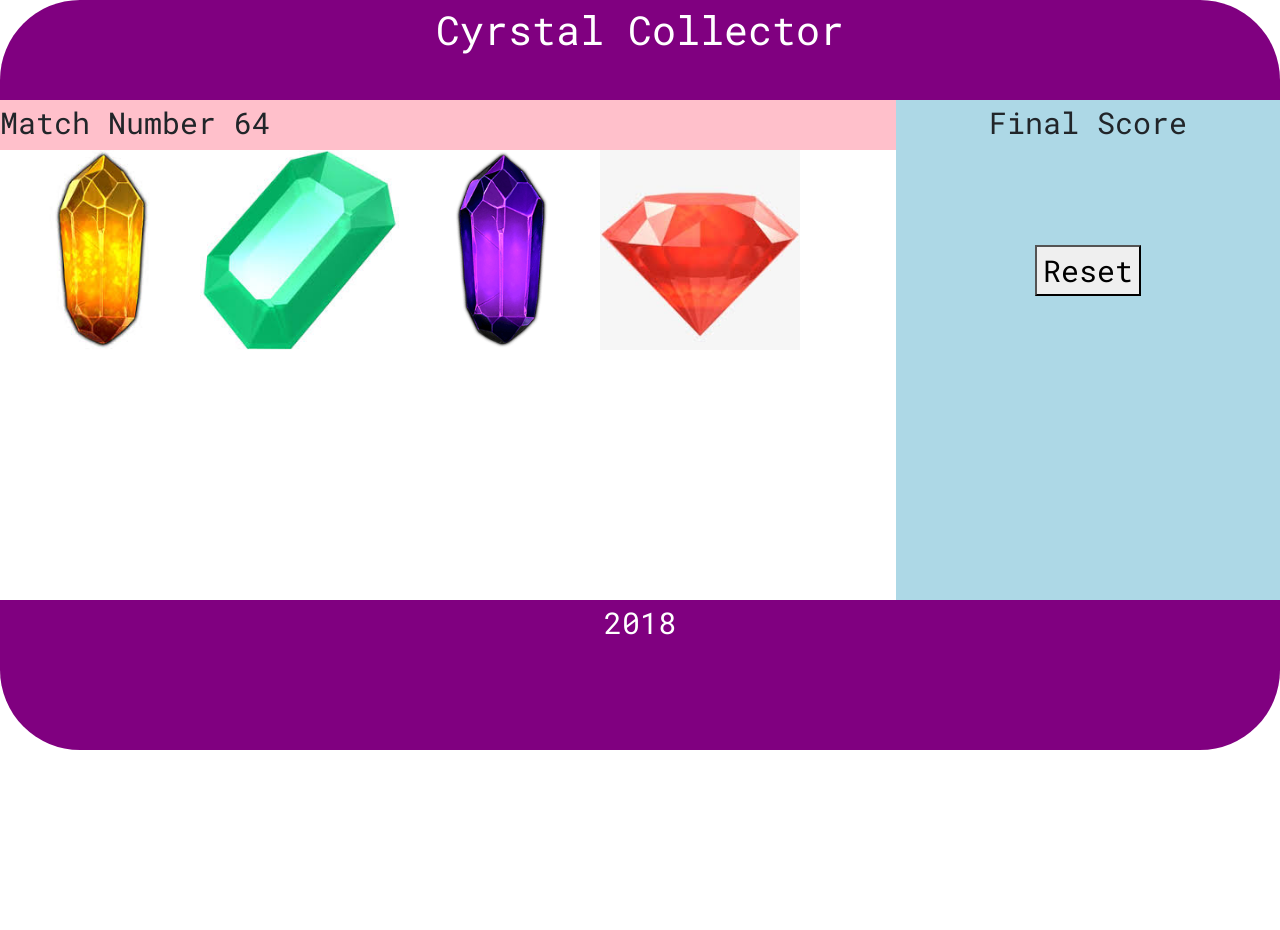
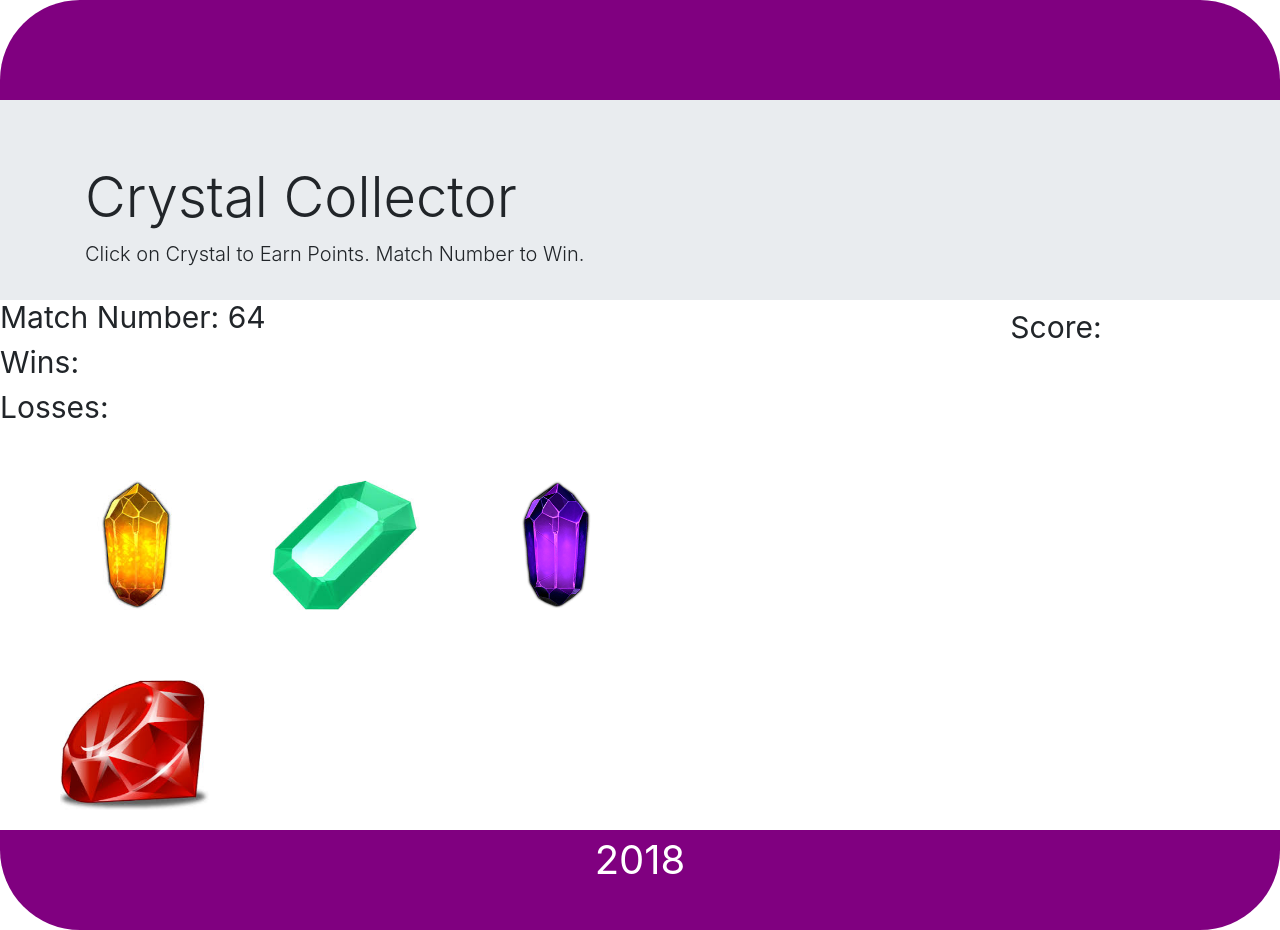
Before and after one commit to diannasb67/unit-4-game, a plain HTML site: page index.html in a window 1280 px wide. Before the commit the page ends 800 px from the top, so only its background shows below. Drawn offline with nearby package versions, Linux system fonts and the light colour scheme.

Commit message:
updated style

```diff
--- a/assets/css/style.css
+++ b/assets/css/style.css
@@ -15,45 +15,58 @@ header {background-color: purple;
     position: relative;
 }
 
+#cyrstals {
+    margin-top: 50px;
 
+}
+.jumbotron { height: 200px;
+
+}
+
+#number-to-match { font-size: 30px;
+}
+
+.match {    padding-top: 10px;
+            padding-left: 2 0px;
+            font-size: 30px;
+}
 .reset { clear: both;
             margin-top: 100px;
         }
 
 
-img { width: 200px;
-        height: 200px;
+img { width: 150px;
+        height: 150px;
         z-index: -2;
+        margin-top: 50px;
+        padding-bottom: 20px;
+        margin-left: 60px;
+        float: clear;
         }
 
-#div_match {
-    background-color: pink;
-    width: 100%;
-    height: 50px;
-    float: right;
-    font-family: 'Roboto Mono', monospace;
-    font-size: 30px;
-}
 
-.aside {
+.aside  {width:  35%;
+        height: 200px;
+        font-size: 30px;
+        padding-top: 10px;
+        /* margin-top: 15px; */
         float: right;
-        background-color: lightblue;
-        width: 30%;
-        height: 500px;
         text-align: center;
+        }
 
-}
+
+
 
 .div_bottom { clear: both;
         background-color: purple;
         color: white;
         width: 100%;
-        height: 150px;
+        height: 100px;
+        font-size: 40px;
         border-bottom-left-radius: 80px 80px;
         border-bottom-right-radius: 80px 80px;
         text-align: center;
             }
-
 
 #footer {
     height: 100px;
--- a/assets/javascript/game.js
+++ b/assets/javascript/game.js
@@ -1,8 +1,8 @@
      // create an array of crystals
-var crystals = ['assets/images/amberGem.jpg', 'assets/images/greenGem.jpg', 'assets/images/purpleGem.png', 'assets/images/redGem.jpg'];
+     var crystals = ['assets/images/amberGem.jpg', 'assets/images/greenGem.jpg', 'assets/images/purpleGem.png', 'assets/images/rubyGem.jpg'];
 
      //Create a random number to guess
-var targetNumber = Math.floor(Math.random() * 121);
+     var targetNumber = Math.floor(Math.random() * 121)
      console.log(targetNumber);
 
      //Assign a random number for user to click
@@ -10,6 +10,7 @@ var userClick = Math.ceil(Math.random() * 12);
      console.log(userClick);
 
      var counter = 0;
+
 
      console.log(counter);
 
@@ -24,23 +25,22 @@ for (var i = 0; i < crystals.length; i++) {
      newCrystal.addClass('gem-image newCrystal');
      newCrystal.attr('data-value', crystals[i]);
      $("#crystals").append(newCrystal);
-
      };
      console.log("works");
 
-
-//Create a tally of wins and losses
      //Create counter for the player and link it to update the total score when the crystal is clicked
 
       $("img").on('click', function () {
       var crystalValue = ($(this).attr("data-value"));
       crystalValue = parseInt(userClick);
       counter += crystalValue;
+      counter++;
+      alert("New score: " + counter);
+
+      $(".score").append(counter);
 
 
-  alert("New score: " + counter);
-  $(".score").append(counter);
-  counter++;
+     //Create a tally of wins and losses
 
      //Create if else statements, player wins if their score matches the random number
      //Create if else statements: player losses if their score goes above random number
@@ -48,6 +48,7 @@ $("img").on('click', function () {
 
      if (counter === targetNumber) {
          alert("You win!"); counter++;
+         $(".score").append(counter);
      }
 
      else if (counter >= targetNumber) {
--- a/index.html
+++ b/index.html
@@ -5,46 +5,46 @@
     <meta charset="UTF-8">
     <meta name="viewport" content="width=device-width, initial-scale=1.0">
     <meta http-equiv="X-UA-Compatible" content="ie=edge">
+    <link href="https://stackpath.bootstrapcdn.com/bootstrap/4.1.3/css/bootstrap.min.css" rel="stylesheet" integrity="sha384-MCw98/SFnGE8fJT3GXwEOngsV7Zt27NXFoaoApmYm81iuXoPkFOJwJ8ERdknLPMO"
+        crossorigin="anonymous">
     <link rel="stylesheet" href="./assets/css/reset.css">
     <link rel="stylesheet" href="./assets/css/style.css">
     <link href="https://fonts.googleapis.com/css?family=Roboto+Mono" rel="stylesheet">
     <link href="https://stackpath.bootstrapcdn.com/bootstrap/4.1.3/css/bootstrap.min.css" rel="stylesheet" integrity="sha384-MCw98/SFnGE8fJT3GXwEOngsV7Zt27NXFoaoApmYm81iuXoPkFOJwJ8ERdknLPMO"
         crossorigin="anonymous">
-    <script src="https://stackpath.bootstrapcdn.com/bootstrap/4.1.3/js/bootstrap.min.js" integrity="sha384-ChfqqxuZUCnJSK3+MXmPNIyE6ZbWh2IMqE241rYiqJxyMiZ6OW/JmZQ5stwEULTy"
-        crossorigin="anonymous"></script>
 
-    <title>Crystal Collector</title>
 
+    <title>Document</title>
 </head>
 
 <body>
-    <div class="wrapper">
+    <header id="header"></header>
+    <div class="jumbotron jumbotron-fluid">
+        <div class="container">
+            <h1 class="display-4">Crystal Collector</h1>
+            <p class="lead">Click on Crystal to Earn Points. Match Number to Win.</p>
 
-        <header id="header">Cyrstal Collector</header>
+        </div>
 
         <div id="crystals">
-
-            <div id="div_match">
-
-                Match Number
+            <div class="match">Match Number:
                 <span id="number-to-match"></span>
 
-                <div class="aside">Final Score
-                    <div class="score">
+                <div class="aside score">Score: </div>
+                    <div class="win">Wins:
+                        <div class="losses">Losses:</div>
                     </div>
-                    <button class="reset">Reset</button>
-                </div>
 
-                <div class="div_bottom">2018</div>
+
+
 
             </div>
+
         </div>
-
-        <script type="text/javascript" src="https://cdnjs.cloudflare.com/ajax/libs/jquery/3.2.1/jquery.min.js"></script>
-        <script src="./assets/javascript/game.js"></script>
+        <div class="div_bottom">2018</div>
     </div>
-
-
+    <script type="text/javascript" src="https://cdnjs.cloudflare.com/ajax/libs/jquery/3.2.1/jquery.min.js"></script>
+    <script src="./assets/javascript/game.js"></script>
 
 </body>
 
```
Also changed, not shown: assets/images/rubyGem.jpg (added). Lines whose indentation alone changed are shown as unchanged.
